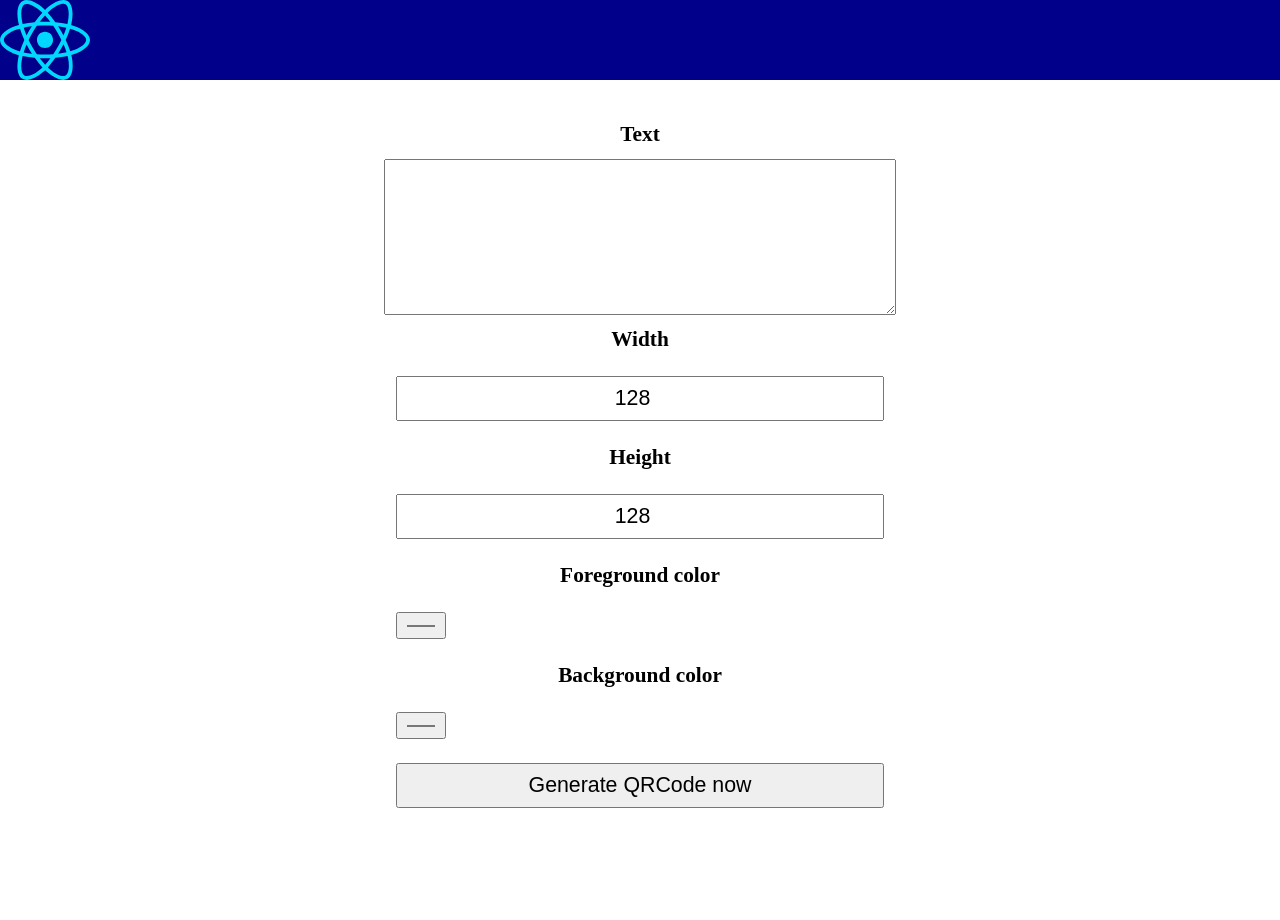
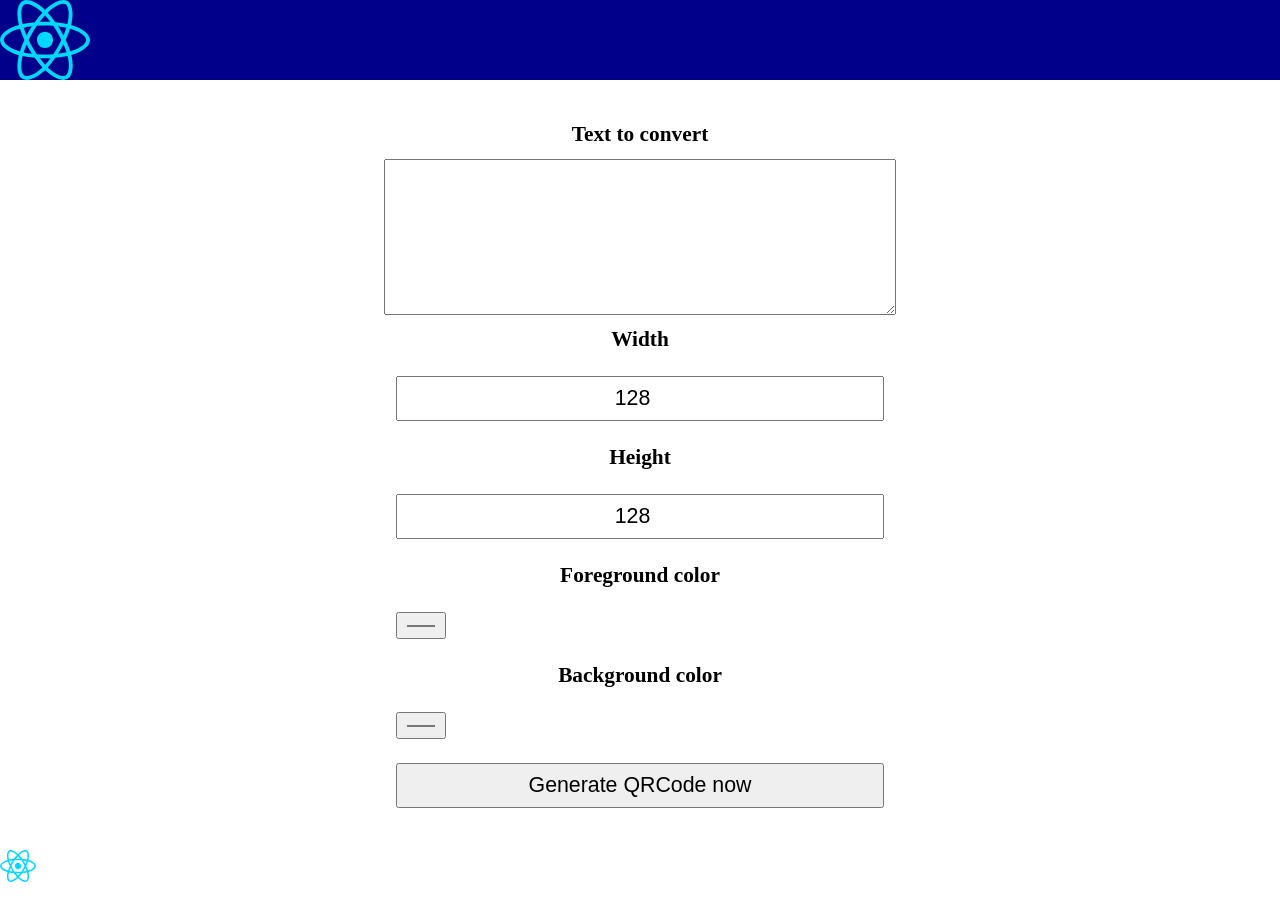
Before and after one commit to antoniotassone94/qrcode_generator_react, a React (Vite) app: page / in a window 1280 px wide. Shown: the top 920 px of the page. Before the commit the page ends 890 px from the top, so only its background shows below. Built offline with nearby package versions, Linux system fonts and the light colour scheme.

Commit message:
update in qrcode component (26/12/2023 12:52)

```diff
--- a/package.json
+++ b/package.json
@@ -10,6 +10,7 @@
     "preview": "vite preview"
   },
   "dependencies": {
+    "buffer": "^6.0.3",
     "prop-types": "^15.8.1",
     "react": "^18.2.0",
     "react-dom": "^18.2.0"
--- a/src/components/qrcode/QRCode.jsx
+++ b/src/components/qrcode/QRCode.jsx
@@ -1,6 +1,7 @@
 import {useState} from "react";
 import PropTypes from "prop-types";
 import ResponseModel from "../../interfaces/response.jsx";
+import {Buffer} from "buffer";
 import "./QRCode.css";
 
 QRCode.propTypes = {
@@ -10,14 +11,14 @@ QRCode.propTypes = {
 function QRCode({setResponse}){
     function generateQRCode(event){
         event.preventDefault();
-        const text = values.text;
+        const content = values.content;
         const width = parseInt(values.width);
         const height = parseInt(values.height);
         const fgColor = values.fgColor;
         const bgColor = values.bgColor;
         let message = "";
         let check = true;
-        if(text === undefined || text === null || text === ""){
+        if(content === undefined || content === null || content === ""){
             message += "The text inserted is invalid.\n";
             check = false;
         }
@@ -38,15 +39,48 @@ function QRCode({setResponse}){
             check = false;
         }
         if(check === true){
+            fetch("https://" + import.meta.env.VITE_XRapidAPIHost + "/qr-code",{
+                'method':'POST',
+                'headers':{
+                    'Content-type':'application/json',
+                    'X-RapidAPI-Key':import.meta.env.VITE_XRapidAPIKey,
+                    'X-RapidAPI-Host':import.meta.env.VITE_XRapidAPIHost
+                },
+                'body':JSON.stringify({
+                    content:content,
+                    width:width,
+                    height:height,
+                    "fg-color":fgColor,
+                    "bg-color":bgColor
+                })
+            })
+            .then(response => response.arrayBuffer())
+            .then(data => {
 
 
-            console.log(text,width,height,fgColor,bgColor);
-            const response = new ResponseModel();
-            response.message = "Function isn't available.";
-            response.check = true;
-            setResponse(response);
+                const binary = Buffer.from(data); //or Buffer.from(data, 'binary')
+                const imageData = new Blob(binary.buffer,{type:"application/png"});
+                const link = URL.createObjectURL(imageData);
+                /*const image = new Image(width,height);
+                image.onload = () => URL.revokeObjectURL(link);
+                image.src = link;
+                console.log(image);*/
+                console.log(link);
+                //setImageURL(link);
+                console.log(data);
 
 
+                const response = new ResponseModel();
+                response.message = "The qr-code has generated correctly with the parameters inserted.";
+                response.check = true;
+                setResponse(response);
+            })
+            .catch(error => {
+                const response = new ResponseModel();
+                response.message = error;
+                response.check = false;
+                setResponse(response);
+            });
         }else{
             const response = new ResponseModel();
             response.message = message;
@@ -61,17 +95,18 @@ function QRCode({setResponse}){
     }
 
     const [values,setValues] = useState({
-        text:"",
+        content:"",
         width:128,
         height:128,
         fgColor:"#000000",
         bgColor:"#ffffff"
     });
+    const [imageURL,setImageURL] = useState("src/assets/images/react.svg");
     return (
         <div id="data-container">
             <form onSubmit={generateQRCode}>
-                <label htmlFor="text">Text</label>
-                <textarea name="text" id="text" cols="30" rows="10" value={values.text} onChange={changeValues}></textarea>
+                <label htmlFor="content">Text to convert</label>
+                <textarea name="content" id="content" cols="30" rows="10" value={values.content} onChange={changeValues}></textarea>
                 <label htmlFor="width">Width</label>
                 <input type="number" name="width" id="width" value={values.width} onChange={changeValues}/>
                 <label htmlFor="height">Height</label>
@@ -82,6 +117,7 @@ function QRCode({setResponse}){
                 <input type="color" name="bgColor" id="bgColor" value={values.bgColor} onChange={changeValues}/>
                 <input type="submit" value="Generate QRCode now"/>
             </form>
+            <img src={imageURL} alt="Image generated from the external api"/>
         </div>
     );
 }
```
Also changed, not shown: 2 other files (tests, documents, lock files or other folders).
